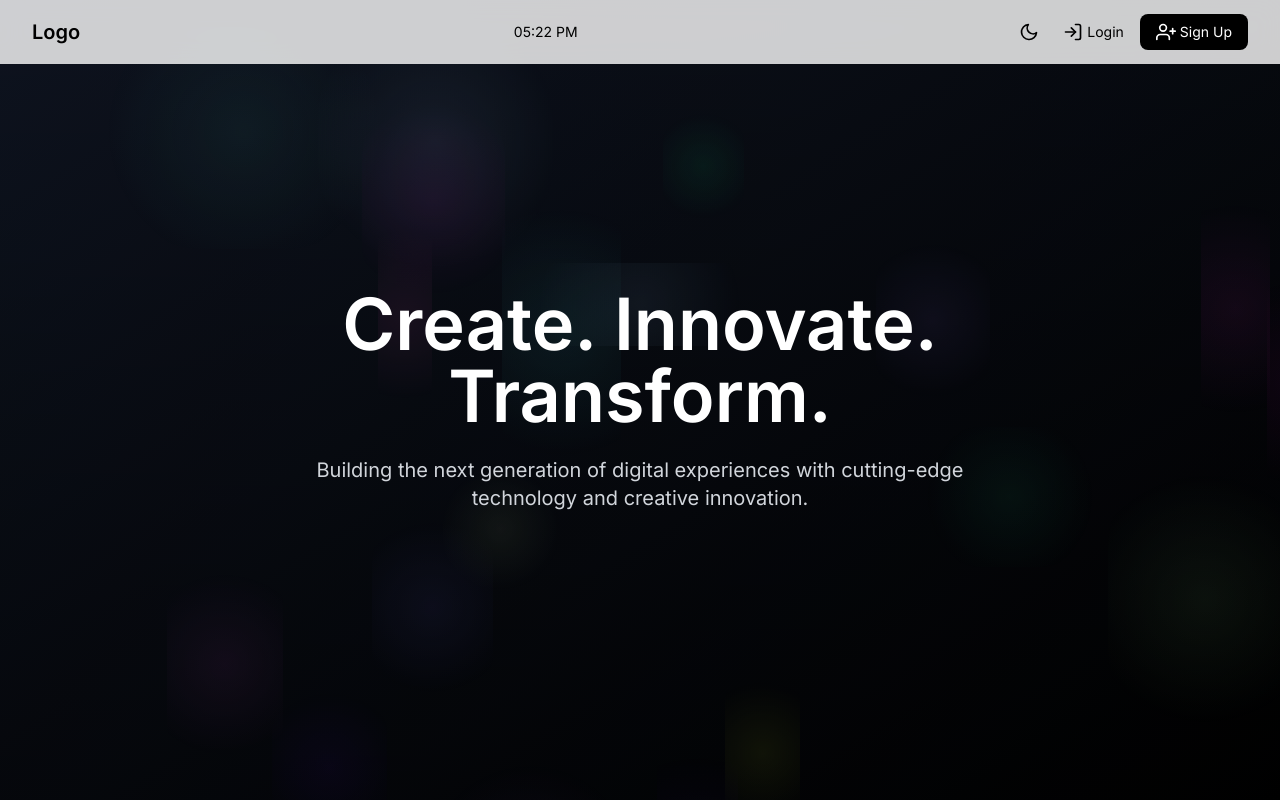
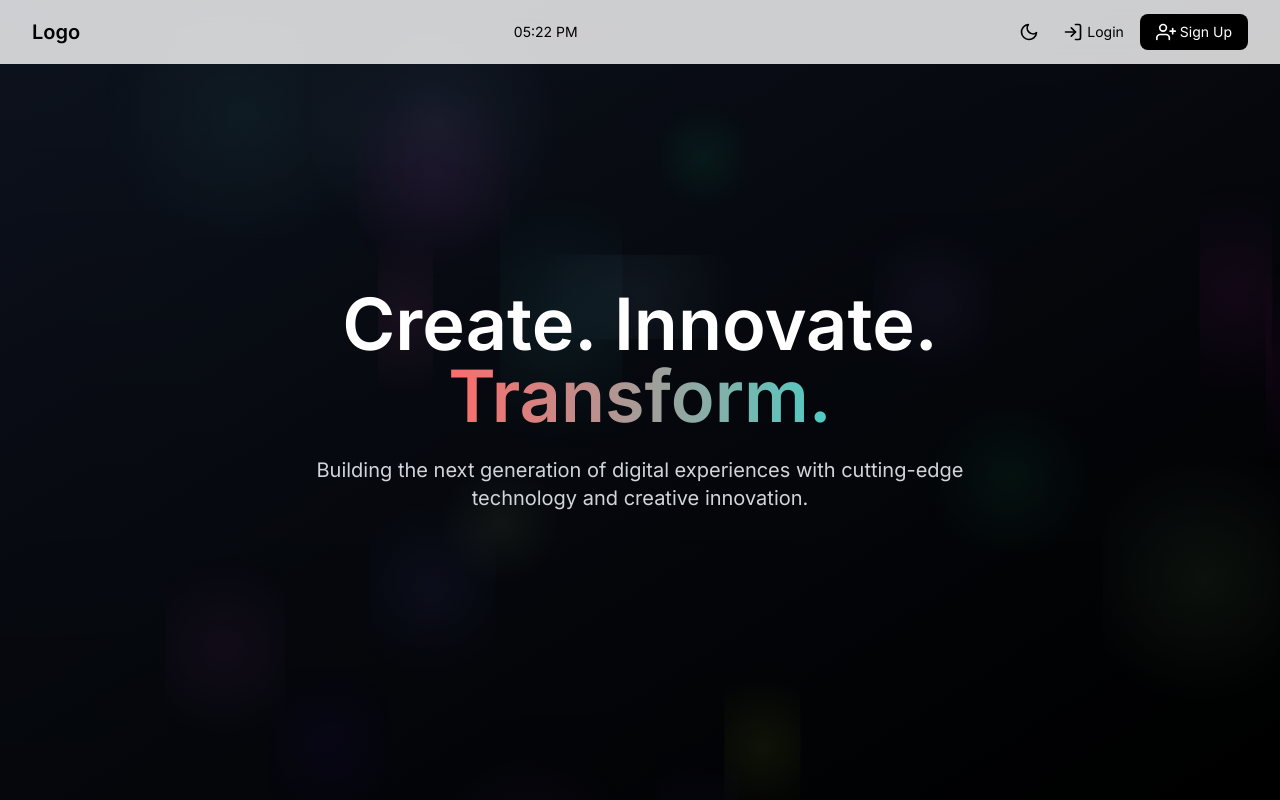
Before and after one commit to seanwillex/Sections-and-Components, a React (Vite) app in the folder component-assembly/: page / in a window 1280 px wide. Shown: the top 800 px of the page. Built offline with nearby package versions, Linux system fonts and the light colour scheme; no server answers.

Commit message:
Update index.css

```diff
--- a/component-assembly/src/index.css
+++ b/component-assembly/src/index.css
@@ -22,3 +22,22 @@
     @apply relative overflow-hidden h-[160px] bg-[var(--navy-blue)] transition-colors duration-300;
   }
 }
+
+@keyframes float {
+  0%, 100% {
+    transform: translateY(0) scale(1);
+  }
+  50% {
+    transform: translateY(-20px) scale(1.05);
+  }
+}
+
+.animate-float {
+  animation: float 10s ease-in-out infinite;
+}
+
+.text-gradient {
+  background: linear-gradient(to right, #ff6b6b, #4ecdc4);
+  -webkit-background-clip: text;
+  -webkit-text-fill-color: transparent;
+}
```
